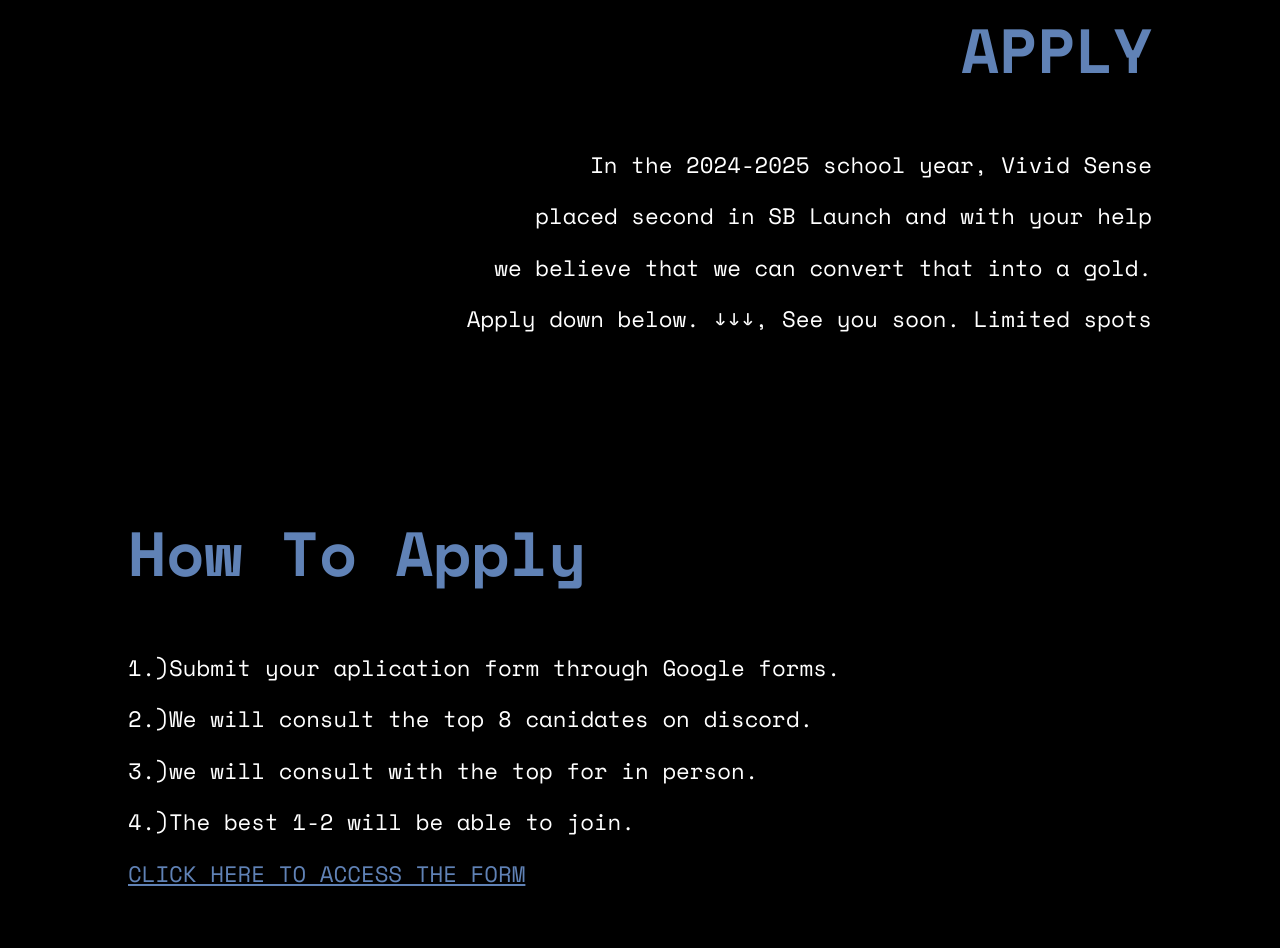
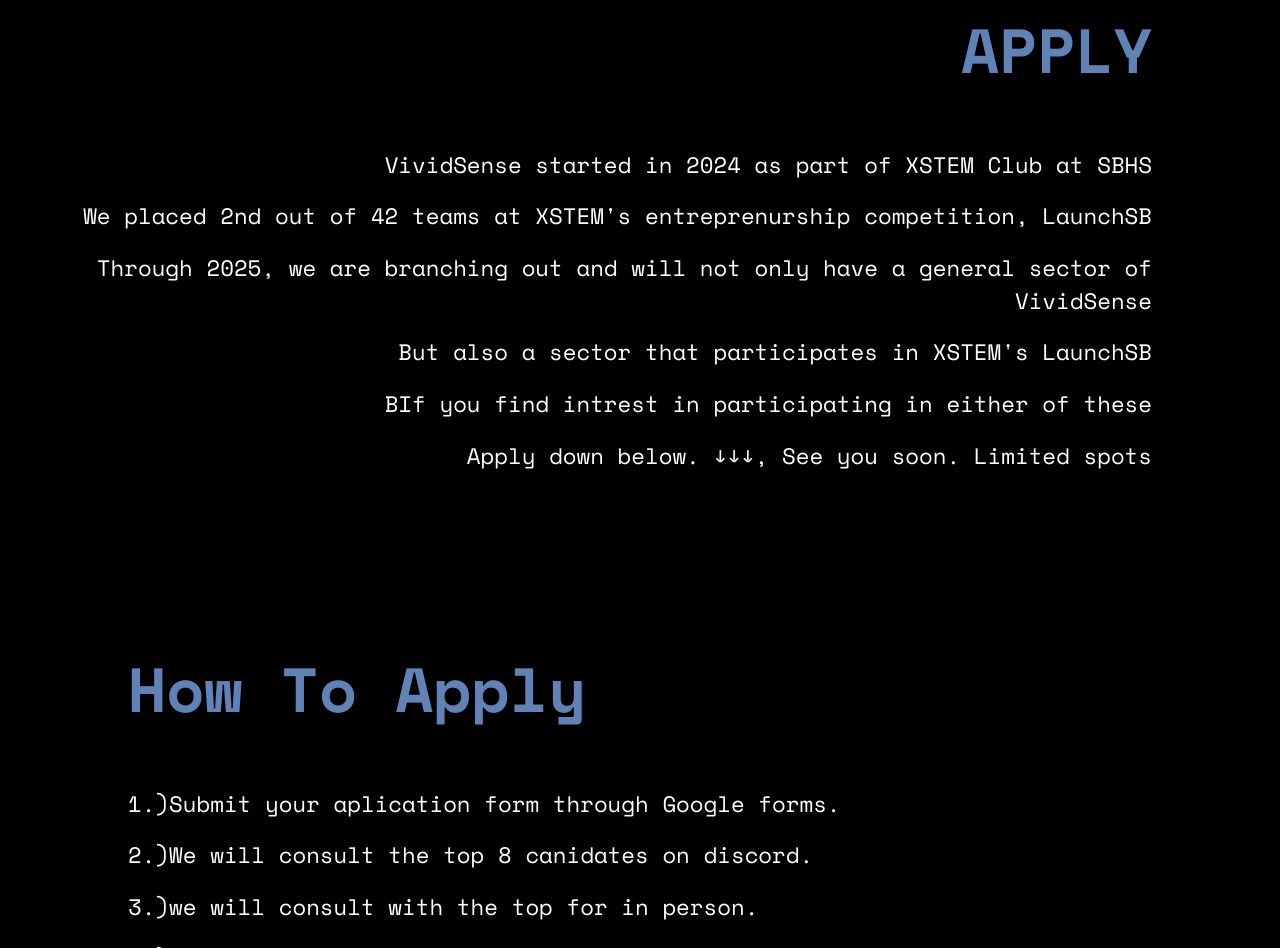
Before and after one commit to eshaanrev/VividSense, a plain HTML site: page VividSense/job.html in a window 1280 px wide. Shown: the part 788-1736 px from the top of the page. Drawn offline with nearby package versions, Linux system fonts and the light colour scheme.

Commit message:
Update job.html

```diff
--- a/VividSense/job.html
+++ b/VividSense/job.html
@@ -59,9 +59,11 @@
             <section class="right">
                 <h1 class="heading animate">APPLY</h1>
                 <div class="logos">
-                    <h1 class="text hidden logo">In the 2024-2025 school year, Vivid Sense</h1>
-                    <h1 class="text hidden logo">placed second in SB Launch and with your help</h1>
-                    <h1 class="text hidden logo">we believe that we can convert that into a gold.</h1>
+                    <h1 class="text hidden logo">VividSense started in 2024 as part of XSTEM Club at SBHS</h1>
+                    <h1 class="text hidden logo">We placed 2nd out of 42 teams at XSTEM's entreprenurship competition, LaunchSB</h1>
+                    <h1 class="text hidden logo">Through 2025, we are branching out and will not only have a general sector of VividSense </h1>
+                    <h1 class="text hidden logo">But also a sector that participates in XSTEM's LaunchSB</h1>
+                    <h1 class="text hidden logo">BIf you find intrest in participating in either of these</h1>
                     <h1 class="text hidden logo">Apply down below. ↓↓↓, See you soon. Limited spots</h1>
                 </div>
             </section>
```
